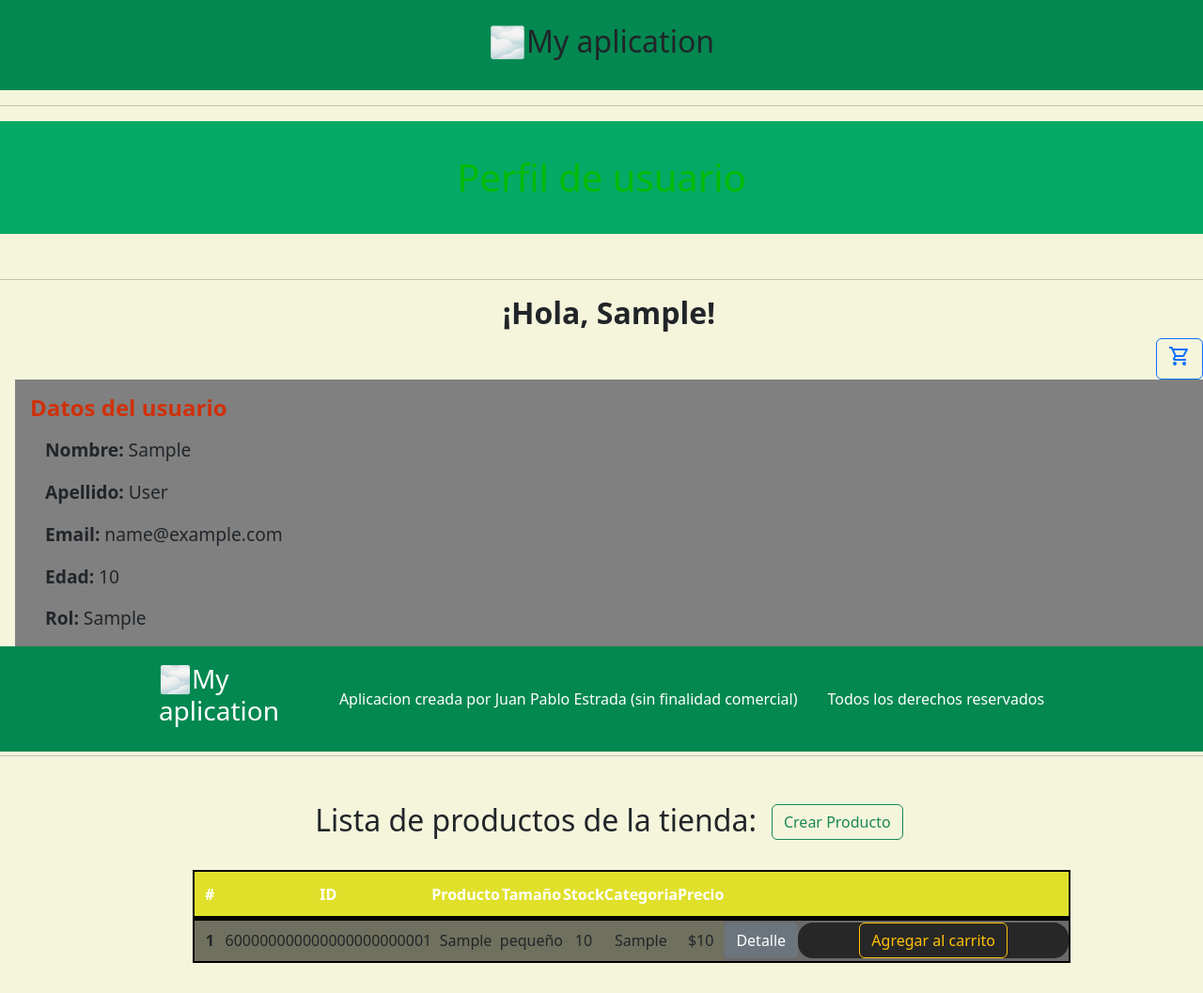
After one commit to JuanEstradaCo01/MyAplication-app, a Node server app: template src/views/profileParamsPremium.handlebars in a window 1280 px wide. The commit adds this page. Shown: the whole page at 94% size. Run offline with Node 20, Linux system fonts and the light colour scheme; tables that the repository leaves empty hold one stand-in row (values such as "Sample post"); the template is opened without the code that fills it: values that come from a table or form of the project are taken from there, most other values are stand-ins (such as "Sample title", 1, 10 or a date in 2020); some libraries are stand-ins or nearby versions.

Commit message:
entrega terminada

```diff
--- a/src/dao/models/userModel.js
+++ b/src/dao/models/userModel.js
@@ -20,7 +20,7 @@ const userSchema = Schema({
     rol: String,
     provider: String,
     access_token: String,
-    documentsStatus: {
+    status: {
         type: String,
         default: "empty"
     },
--- /dev/null
+++ b/src/views/profileParamsPremium.handlebars
@@ -0,0 +1,117 @@
+<!DOCTYPE html>
+<html lang="en">
+<head>
+    <meta charset="UTF-8">
+    <meta name="viewport" content="width=device-width, initial-scale=1.0">
+    <link rel="stylesheet" href="https://fonts.googleapis.com/css2?family=Material+Symbols+Outlined:opsz,wght,FILL,GRAD@24,400,0,0" />
+    <link href="https://cdn.jsdelivr.net/npm/bootstrap@5.3.2/dist/css/bootstrap.min.css" rel="stylesheet" integrity="sha384-T3c6CoIi6uLrA9TneNEoa7RxnatzjcDSCmG1MXxSR1GAsXEV/Dwwykc2MPK8M2HN" crossorigin="anonymous">
+    <title>Document</title>
+</head>
+<body style="background-color: beige;">
+
+    <header style="background-color: rgb(2, 136, 80);
+                   font-size: 2rem;
+                   height: 6rem;
+                   display: flex;
+                   justify-content: center;
+                   align-items: center;
+                   flex.direction: column">
+        <h2>🌫My aplication</h2>
+    </header>
+    <hr>
+
+    <div style="display: flex;
+                justify-content: center;
+                color: rgb(6, 185, 6);"
+         id="divh1Profile">
+        <h1 class="headerPerfilh1">Perfil de usuario</h1>
+    </div>
+
+    <hr>
+
+    <div style="display: flex; flex-direction: column;">
+        <h2 style="margin-left: 1rem"><strong>¡Hola, {{user.first_name}}!</strong></h2>
+        <div class="mr-5 d-grid gap-2 d-md-flex justify-content-md-end">
+            <a href="/api/carts/{{cartId}}"><button id= "{{cartId}}" type="button" class="btn btn-outline-primary"><span class="material-symbols-outlined">shopping_cart</span></button></a>
+        </div>
+    </div>
+
+
+
+    <div style="margin-left: 1rem" class="datosUser">
+        <h4 class="titulo" style="color: rgb(207, 49, 10);"><strong>Datos del usuario</strong></h4>
+
+        <div style="margin-left: 1rem;">
+            <p class="parrafo"><strong>Nombre:</strong> {{user.first_name}}</p>
+            <p class="parrafo"><strong>Apellido:</strong> {{user.last_name}}</p>
+            <p class="parrafo"><strong>Email:</strong> {{user.email}}</p>
+            <p class="parrafo"><strong>Edad:</strong> {{user.age}}</p>
+            <p class="parrafo"><strong>Rol:</strong> {{user.typeCount}}</p>
+            <p class="parrafo"><strong>Provider:</strong> {{user.provider}}</p>
+        </div>
+
+        <form class="logout" action="/api/sessions/logout" method="POST">
+            <button type="submit" class="btn btn-danger">Cerrar sesión</button>
+        </form>
+    </div>
+
+    <hr>
+
+    <h2 style="margin-top: 3rem;margin-left: 1rem; text-align: center">Lista de productos de la tienda:<a href="/realTimeProducts"><button style="margin-left: 1rem;" type="button" class="btn btn-outline-success">Crear Producto</button></a></h2>
+
+    <div style="display: flex;
+                justify-content: center;
+                align-items: center;
+                margin: 2rem;
+                text-align: center;"
+                id="tablePaginate">
+        <table style="border: 2.5px solid black; padding: 5rem;width: 95vh" class="tablePag">
+            <thead>
+                <tr>
+                    <th  style="padding: .7rem;background-color: rgb(224, 224, 43);;border-bottom: 5px solid black;"><strong>#</strong></th>
+                    <th  style="background-color: rgb(224, 224, 43);;border-bottom: 5px solid black;">ID</th>
+                    <th  style="background-color: rgb(224, 224, 43);;border-bottom: 5px solid black;">Producto</th>
+                    <th  style="background-color: rgb(224, 224, 43);;border-bottom: 5px solid black;">Tamaño</th>
+                    <th  style="background-color: rgb(224, 224, 43);;border-bottom: 5px solid black;">Stock</th>
+                    <th  style="background-color: rgb(224, 224, 43);;border-bottom: 5px solid black;">Categoria</th>
+                    <th  style="background-color: rgb(224, 224, 43);;border-bottom: 5px solid black;">Precio</th>
+                    <th  style="background-color: rgb(224, 224, 43);;border-bottom: 5px solid black;" class="none"></th>
+                    <th  style="background-color: rgb(224, 224, 43);;border-bottom: 5px solid black;" class="none"></th>
+                </tr>
+            </thead>
+
+            <tbody>
+                {{#each products}}
+                <tr>
+                    <td style="padding: .6rem;" class="center"><strong>{{this.id}}</strong></td>
+                    <td class="center">{{this._id}}</td>
+                    <td class="center">{{this.tittle}}</td>
+                    <td class="center">{{this.description}}</td>
+                    <td class="center">{{this.stock}}</td>
+                    <td class="center">{{this.category}}</td>
+                    <td class="center">${{this.price}}</td>
+
+                    <td class="none"><a href="/api/products/{{this._id}}"><button id= "{{this._id}}" type="button" class="btn btn-secondary">Detalle</button></a></td>
+
+                    <td class="none"><form action="/api/carts/{{this.cartId}}/products/{{this._id}}" method="POST"><a><button type="submit" class="btn btn-outline-warning" id="{{this._id}}">Agregar al carrito</button></a></form></td>
+                </tr>
+                {{/each}}
+            </tbody>
+        </table>
+    </div>
+
+
+    <footer style="display: flex;flex-direction: row;justify-content: center;align-items: center;background-color: rgb(2, 136, 80);color: white;bottom: 0;width: 100%;height: 7rem;">
+        <div style="display: flex;justify-content: center;align-items: center;">
+            <div>
+                <h3>🌫My aplication</h3>
+            </div>
+            <p style="margin: 1rem;">Aplicacion creada por Juan Pablo Estrada (sin finalidad comercial)</p>
+            <p style="margin: 1rem;">Todos los derechos reservados</p>
+        </div>
+    </footer>
+
+<script src="https://cdn.jsdelivr.net/npm/bootstrap@5.3.2/dist/js/bootstrap.bundle.min.js" integrity="sha384-C6RzsynM9kWDrMNeT87bh95OGNyZPhcTNXj1NW7RuBCsyN/o0jlpcV8Qyq46cDfL" crossorigin="anonymous"></script>
+
+</body>
+</html>
--- a/src/views/register.handlebars
+++ b/src/views/register.handlebars
@@ -20,7 +20,7 @@
             <label>Email: </label><input type="email" name="email" placeholder=" Correo electronico" id="email" required>
             <label for="typeCount">Tipo de cuenta</label><select id="typeCount" name="typeCount" class="selec">
                 <option value="value1" hidden selected>Selecciona una opcion</option>
-                <option value="Admin">Admin</option>
+                <!--<option value="Admin">Admin</option>-->
                 <option value="Premium">Cuenta Premium</option>
                 <option value="User">Cuenta normal</option>
             </select>
```
Also changed, not shown: src/controllers/usersController.js (+123 -38 lines), src/dao/DBUserManager.js (+19 -6 lines), src/routers/userRouter.js (+5 -2 lines), src/services/usersService.js (+8 -0 lines), src/views/profileParamsUser.handlebars (renamed from src/views/profileParams.handlebars, +44 -1 lines), 1 other file.
